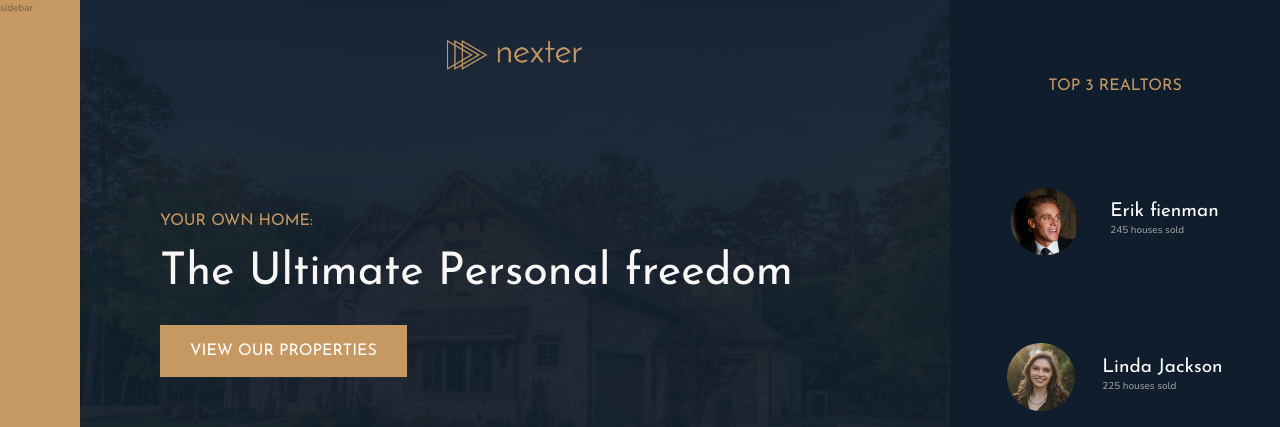
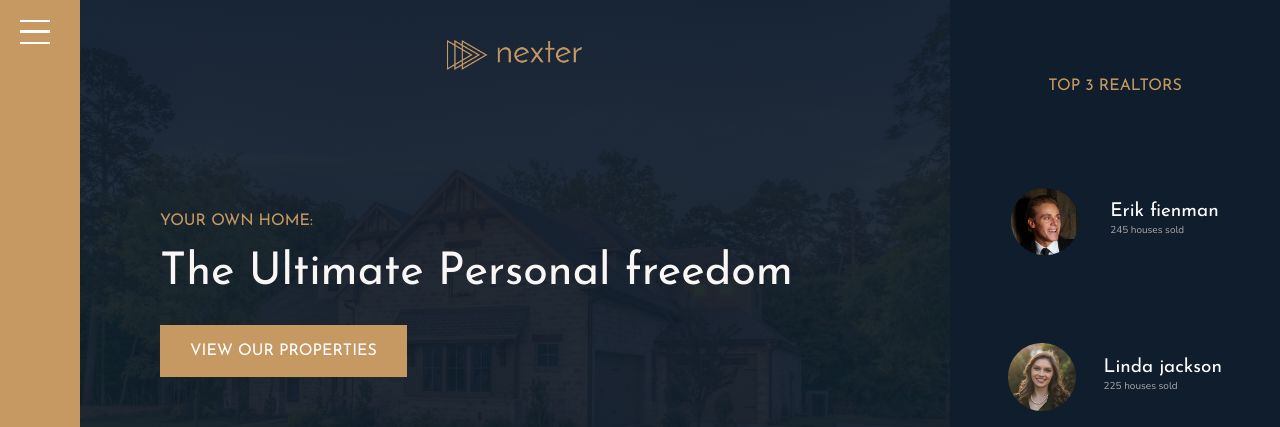
Before and after one commit to AjayBains/nexterHomes, a website: page index.html in a window 1280 px wide. Shown: the top 427 px of the page. Drawn offline with nearby package versions, Linux system fonts and the light colour scheme.

Commit message:
nav icon added

```diff
--- a/index.html
+++ b/index.html
@@ -12,7 +12,9 @@
         <title>nexter &mdash; your home, your freedom</title>
     </head>
     <body class="container">
-        <div class="sidebar">sidebar</div>
+        <div class="sidebar">
+            <div class="navmenu"></div>
+        </div>
         <header class="header">
             <img src="img/logo.png" alt="Nexter logo" class="header__logo">
             <h3 class="heading-3">Your Own Home:</h3>
@@ -41,7 +43,7 @@
             <div class="realtors__content">
                 <img src="img/realtor-2.jpeg" alt="realtor-1 pic" class="realtors__content--img">
                 <div class="realtors__content--details">
-                    <h4 class="heading-4">Linda Jackson</h4>
+                    <h4 class="heading-4">Linda jackson</h4>
                     <p class="paragraph">225 houses sold</p>
                 </div>
 
```
